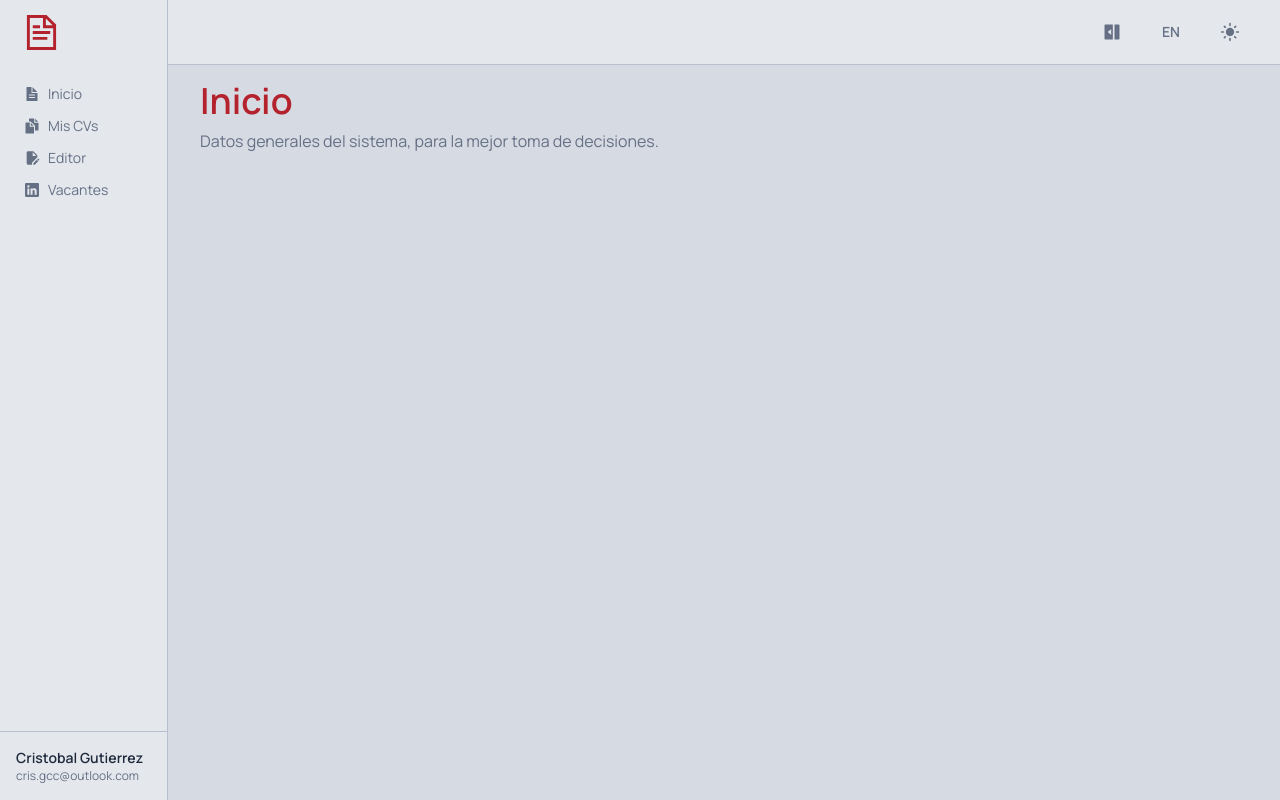
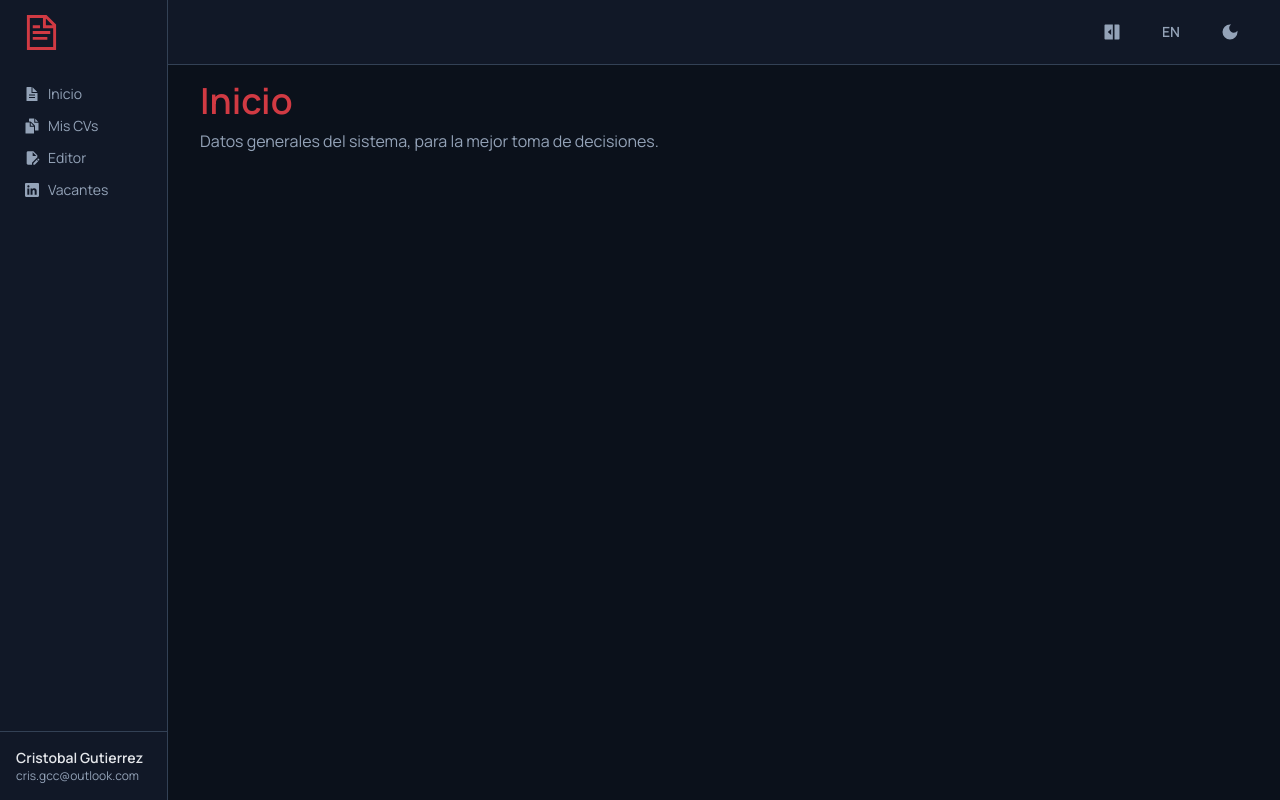
Before and after one commit to cr-gcc/career-stack, a React (Vite) app: page / in a window 1280 px wide. Built offline with nearby package versions, Linux system fonts and the light colour scheme.

Commit message:
Cambio de tema con zustand

```diff
--- a/src/App.tsx
+++ b/src/App.tsx
@@ -1,9 +1,13 @@
 import { RouterProvider } from 'react-router-dom'
 import { router } from '@router/router'
+import { ThemeSync } from '@/components/theme/ThemeSync'
 
 function App() {
     return (
-        <RouterProvider router={router} />
+        <>
+            <ThemeSync />
+            <RouterProvider router={router} />
+        </>
     )
 }
 
--- a/src/components/Header.tsx
+++ b/src/components/Header.tsx
@@ -2,9 +2,12 @@ import { useTranslation } from "react-i18next";
 import { MdLightMode, MdDarkMode } from "react-icons/md";
 import { RiSidebarFoldFill, RiSidebarUnfoldFill } from "react-icons/ri";
 import { ButtonIcon } from "@/components/ui/ButtonIcon"
+import { useThemeStore } from "@/stores/themeStore"
 
 export function Header() {
     const { i18n } = useTranslation()
+    const theme = useThemeStore((state) => state.theme)
+    const toggleTheme = useThemeStore((state) => state.toggleTheme)
 
     const toggleLanguage = () => {
         const nextLang = i18n.language.startsWith('es') ? 'en' : 'es'
@@ -33,8 +36,9 @@ export function Header() {
                                 </li>
                                 <li>
                                     <ButtonIcon
+                                        icon={theme === 'light' ? <MdLightMode /> : <MdDarkMode />}
                                         className="text-xl hover:text-primary transition-colors"
-                                        icon={<MdLightMode />}
+                                        onClick={toggleTheme}
                                     />
                                 </li>
                             </ul>
--- /dev/null
+++ b/src/components/theme/ThemeSync.tsx
@@ -0,0 +1,12 @@
+import { useEffect } from 'react'
+import { useThemeStore } from '@/stores/themeStore'
+
+export const ThemeSync = () => {
+    const theme = useThemeStore((state) => state.theme)
+
+    useEffect(() => {
+        document.documentElement.setAttribute('data-theme', theme)
+    }, [theme])
+
+    return null
+}
--- a/src/components/ui/InputLabelIcon.tsx
+++ b/src/components/ui/InputLabelIcon.tsx
@@ -19,7 +19,7 @@ export function InputLabelIcon({ label, icon, id, type = "text", className = "",
                 <input
                     id={id}
                     type={type}
-                    className={`bg-transparent outline-none text-t placeholder:text-ts/50 ${className}`}
+                    className={`bg-transparent outline-none text-tp placeholder:text-ts/50 ${className}`}
                     {...props}
                 />
             </div>
--- /dev/null
+++ b/src/stores/themeStore.ts
@@ -0,0 +1,28 @@
+import { create } from 'zustand'
+import { persist } from 'zustand/middleware'
+
+type Theme = 'light' | 'dark'
+
+interface ThemeState {
+    theme: Theme
+    toggleTheme: () => void
+    setTheme: (theme: Theme) => void
+}
+
+export const useThemeStore = create<ThemeState>()(
+    persist(
+        (set) => ({
+            // State
+            theme: 'dark',
+            // Actions
+            toggleTheme: () =>
+                set((state) => ({
+                    theme: state.theme === 'dark' ? 'light' : 'dark',
+                })),
+            setTheme: (theme) => set({ theme }),
+        }),
+        {
+            name: 'career-stack-theme',
+        },
+    ),
+)
--- /dev/null
+++ b/src/stores/uiStore.ts
@@ -0,0 +1,6 @@
+interface UIState {
+    sidebarOpen: boolean
+    toggleSidebar: () => void
+    openSidebar: () => void
+    closeSidebar: () => void
+}
```
